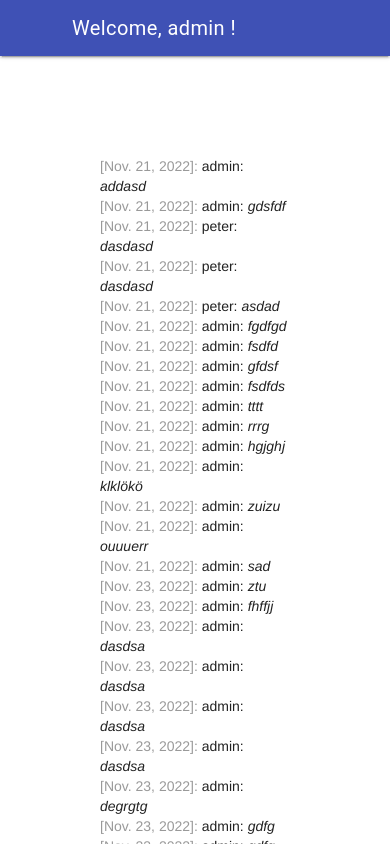
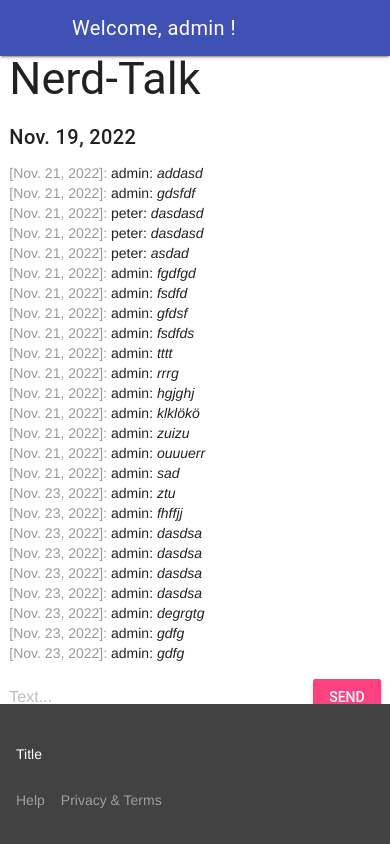
Before and after one commit to EricBruch/Django-ChatApp, a Django app: page /chat/ in a window 390 px wide. Run offline with Django 4.2, Linux system fonts and the light colour scheme; a user stored in the database is signed in; data comes from the database, SQL or seed files in the repository; both versions use the stored data as it was after the commit.

Commit message:
fix view and adjust more responsive view

```diff
--- a/chat/models.py
+++ b/chat/models.py
@@ -6,6 +6,7 @@ from django.utils.timezone import now
 # Create your models here.
 class Chat(models.Model):
     created_at = models.DateField(default=now)
+    name = models.CharField(max_length=30)
 
 class Message(models.Model):
     text = models.CharField(max_length=500)
--- a/chat/templates/chat/index.html
+++ b/chat/templates/chat/index.html
@@ -2,6 +2,11 @@
 <!---->
 {% if request.user.is_authenticated %}
 <!---->
+
+<div>
+  <h2>{{ name }}</h2>
+  <h5>{{ created }}</h4>
+</div>
 
 <div id="messageContainer">
   {% for message in messages %}
--- a/chat/views.py
+++ b/chat/views.py
@@ -6,21 +6,23 @@ from django.core import serializers
 
 
 @login_required(login_url='/login/')
-def index(request):
+def index(request, id=None):
     """This is a view to render the chat html.
+    """
+    myId = int(id) if id else 2
+    chatId = myId if myId > 2 and myId < 6 else 2
+    chat = Chat.objects.get(id=chatId)
 
-    Args:
-        request (_type_): _description_
-
-    Returns:
-        _type_: _description_
-    """
     if request.method == 'POST':
-        myChat = Chat.objects.get(id=2)
         message = Message.objects.create(
-            text=request.POST['message'], chat=myChat, author=request.user, receiver=request.user
+            text=request.POST['message'], chat=chat, author=request.user, receiver=request.user
         )
         serialized_obj = serializers.serialize('json', [message])
         return JsonResponse(serialized_obj[1:-1], safe=False)
-    chatMessages = Message.objects.filter(chat__id=2)
-    return render(request, 'chat/index.html', {'messages': chatMessages})
+
+    chatMessages = Message.objects.filter(chat__id=chatId)
+    return render(request, 'chat/index.html', {
+        'messages': chatMessages,
+        'name': chat.name,
+        'created': chat.created_at
+    })
--- a/django_chat_app/urls.py
+++ b/django_chat_app/urls.py
@@ -23,6 +23,7 @@ urlpatterns = [
     path('admin/', admin.site.urls),
     path('', index),
     path('chat/', index),
+    path('chat/<id>/', index),
     path('login/', login_view),
     path('register/', register_view),
 ]
--- a/static/css/style.css
+++ b/static/css/style.css
@@ -1,7 +1,21 @@
-.page-content {
-  padding: 100px 100px;
-}
-
 .color-gray {
   color: rgba(0, 0, 0, 0.4);
 }
+
+.mainContent {
+  display: flex !important;
+  justify-content: center !important;
+  align-items: center !important;
+}
+
+.d-flex {
+  display: flex!important;
+}
+
+.justify-content-center {
+  justify-content: center !important;
+}
+
+.align-items-center {
+  align-items: center !important;
+}
--- a/templates/base.html
+++ b/templates/base.html
@@ -14,11 +14,11 @@
     />
     <script defer src="https://code.getmdl.io/1.3.0/material.min.js"></script>
     {% load static %}
-    <link rel="stylesheet" href="{% static 'css/style.css' %}">
+    <link rel="stylesheet" href="{% static 'css/style.css' %}" />
 
     <title>Chatroom</title>
   </head>
-  <body>
+  <body style="height: max-height: 100vh;">
     <!-- Always shows a header, even in smaller screens. -->
     <div class="mdl-layout mdl-js-layout mdl-layout--fixed-header">
       <header class="mdl-layout__header">
@@ -43,15 +43,25 @@
       <div class="mdl-layout__drawer">
         <span class="mdl-layout-title">Chatroom</span>
         <nav class="mdl-navigation">
-          <a class="mdl-navigation__link" href="/chat/">Nerd-talk</a>
-          <a class="mdl-navigation__link" href="/chat/">Fun-talk</a>
-          <a class="mdl-navigation__link" href="/chat/">Fashion-talk</a>
-          <a class="mdl-navigation__link" href="/chat/">Random-talk</a>
+          <a class="mdl-navigation__link" href="/chat/2/">Nerd-talk</a>
+          <a class="mdl-navigation__link" href="/chat/3/">Fun-talk</a>
+          <a class="mdl-navigation__link" href="/chat/4/">Fashion-talk</a>
+          <a class="mdl-navigation__link" href="/chat/5/">Random-talk</a>
         </nav>
       </div>
-      <main class="mdl-layout__content">
-        <div class="page-content">{% block content %} {% endblock %}</div>
+      <main class="mdl-layout__content d-flex justify-content-center align-items-center">
+        <div>{% block content %} {% endblock %}</div>
       </main>
+
+      <footer class="mdl-mini-footer">
+        <div class="mdl-mini-footer__left-section">
+          <div class="mdl-logo">Title</div>
+          <ul class="mdl-mini-footer__link-list">
+            <li><a href="#">Help</a></li>
+            <li><a href="#">Privacy & Terms</a></li>
+          </ul>
+        </div>
+      </footer>
     </div>
   </body>
 </html>
```
Also changed, not shown: chat/migrations/0007_chat_name.py (added), db.sqlite3.
